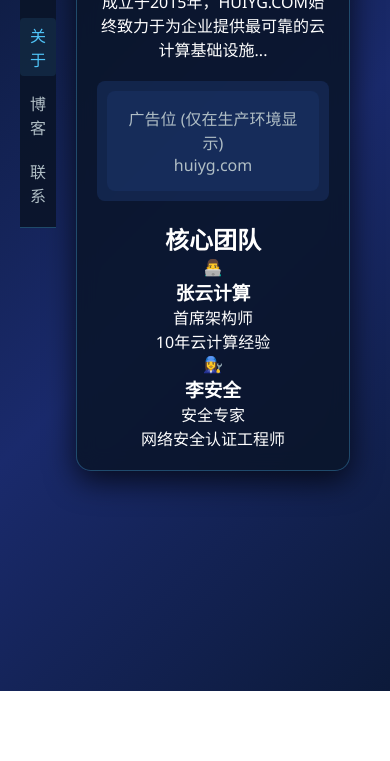
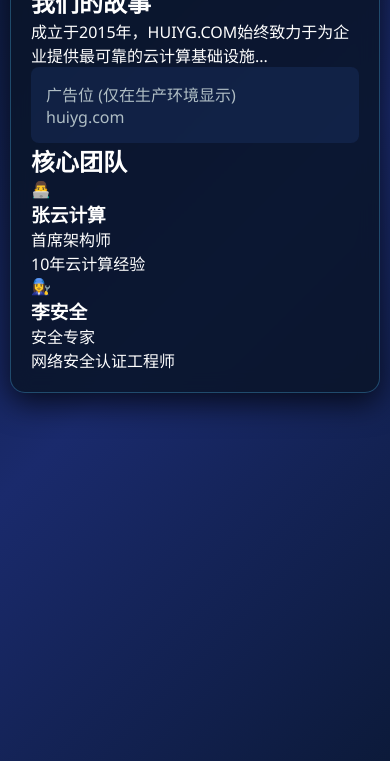
Before and after one commit to Lbnbg/Lbnbg.github.io, a plain HTML site: page about.html in a window 390 px wide. Shown: the part 153-914 px from the top of the page. Before the commit the page ends 844 px from the top, so only its background shows below. Drawn offline with Linux system fonts and the light colour scheme.

Commit message:
Update style.css

```diff
--- a/css/style.css
+++ b/css/style.css
@@ -1,74 +1,77 @@
-/* 基础样式 */
+/* ===== 基础样式 ===== */
 * { margin: 0; padding: 0; box-sizing: border-box; font-family: 'Segoe UI', Tahoma, Geneva, Verdana, sans-serif; }
 html { scroll-behavior: smooth; }
 body {
-    color: #fff; min-height: 100vh; display: flex; justify-content: center; align-items: flex-start;
-    text-align: center; padding: 20px; overflow-x: hidden; position: relative;
+    color: #fff; min-height: 100vh;
     background: linear-gradient(135deg, #0c1a3a, #1a2a6c, #0c1a3a);
+    overflow-x: hidden;
 }
 
-/* 导航栏 */
+/* ===== 导航栏 ===== */
 .main-nav {
-    background: rgba(10, 20, 40, 0.9);
-    padding: 15px 0;
-    position: sticky;
-    top: 0;
-    z-index: 100;
-    display: flex;
-    justify-content: center;
-    gap: 20px;
+    position: fixed; top: 0; left: 0; width: 100%;
+    background: rgba(12, 26, 58, 0.9); backdrop-filter: blur(8px);
+    padding: 15px 0; z-index: 1000;
+    display: flex; justify-content: center; gap: 25px;
     border-bottom: 1px solid rgba(79, 195, 247, 0.3);
 }
 .main-nav a {
-    color: #b0bec5;
-    text-decoration: none;
-    font-weight: 500;
-    transition: all 0.3s;
-    padding: 5px 10px;
-    border-radius: 4px;
+    color: #b0bec5; text-decoration: none; font-weight: 500;
+    padding: 5px 15px; border-radius: 20px; transition: all 0.3s;
 }
 .main-nav a:hover, .main-nav a.active {
-    color: #4fc3f7;
-    background: rgba(79, 195, 247, 0.1);
+    color: #4fc3f7; background: rgba(79, 195, 247, 0.15);
+    text-shadow: 0 0 10px rgba(79, 195, 247, 0.7);
 }
 
-/* 容器样式 */
+/* ===== 公共容器 ===== */
 .container {
-    max-width: 800px;
-    background: rgba(10, 20, 40, 0.85);
-    padding: 30px;
-    border-radius: 15px;
+    max-width: 800px; margin: 80px auto 20px;
+    background: rgba(10, 20, 40, 0.85); padding: 30px;
+    border-radius: 15px; backdrop-filter: blur(10px);
+    border: 1px solid rgba(79, 195, 247, 0.3);
     box-shadow: 0 10px 30px rgba(0, 0, 0, 0.7);
-    position: relative;
-    z-index: 10;
-    backdrop-filter: blur(10px);
-    border: 1px solid rgba(79, 195, 247, 0.3);
-    margin: 20px;
 }
 
-/* 广告容器 */
-.ad-container {
-    margin: 20px auto;
-    max-width: 728px;
-    min-height: 90px;
-    display: flex;
-    justify-content: center;
-    align-items: center;
-    background: rgba(30, 60, 120, 0.4);
-    border-radius: 8px;
-    padding: 10px;
-    position: relative;
-}
-.ad-label {
-    position: absolute;
-    top: 5px;
-    right: 5px;
-    font-size: 0.7rem;
-    color: #b0bec5;
+/* ===== 粒子画布 ===== */
+#particles-js {
+    position: fixed; width: 100%; height: 100%;
+    top: 0; left: 0; z-index: 0;
 }
 
-/* 响应式设计 */
+/* ===== 加载动画 ===== */
+.loader {
+    position: fixed; top: 0; left: 0; width: 100%; height: 100%;
+    background: #0c1a3a; z-index: 1000;
+    display: flex; flex-direction: column;
+    justify-content: center; align-items: center;
+    transition: opacity 0.3s, visibility 0.3s;
+}
+.loader.hidden { opacity: 0; visibility: hidden; }
+.loader-spinner {
+    width: 75px; height: 75px; border-radius: 50%;
+    border: 5px solid rgba(79, 195, 247, 0.3);
+    border-top-color: #4fc3f7; animation: spin 1s ease-in-out infinite;
+}
+.loader-progress {
+    width: 80%; max-width: 300px; height: 4px;
+    background: rgba(79, 195, 247, 0.2); margin-top: 20px;
+}
+
+/* ===== 动画 ===== */
+@keyframes spin { to { transform: rotate(360deg); } }
+@keyframes pulse {
+    0% { transform: scale(1); }
+    50% { transform: scale(1.05); }
+    100% { transform: scale(1); }
+}
+
+/* ===== 响应式设计 ===== */
 @media (max-width: 768px) {
-    .container { padding: 20px; }
-    .main-nav { flex-direction: column; gap: 10px; }
+    .main-nav { gap: 10px; padding: 10px 0; }
+    .container { margin-top: 70px; padding: 20px; }
 }
+@media (max-width: 480px) {
+    .main-nav { flex-wrap: wrap; }
+    .container { margin: 70px 10px 10px; }
+}
```
